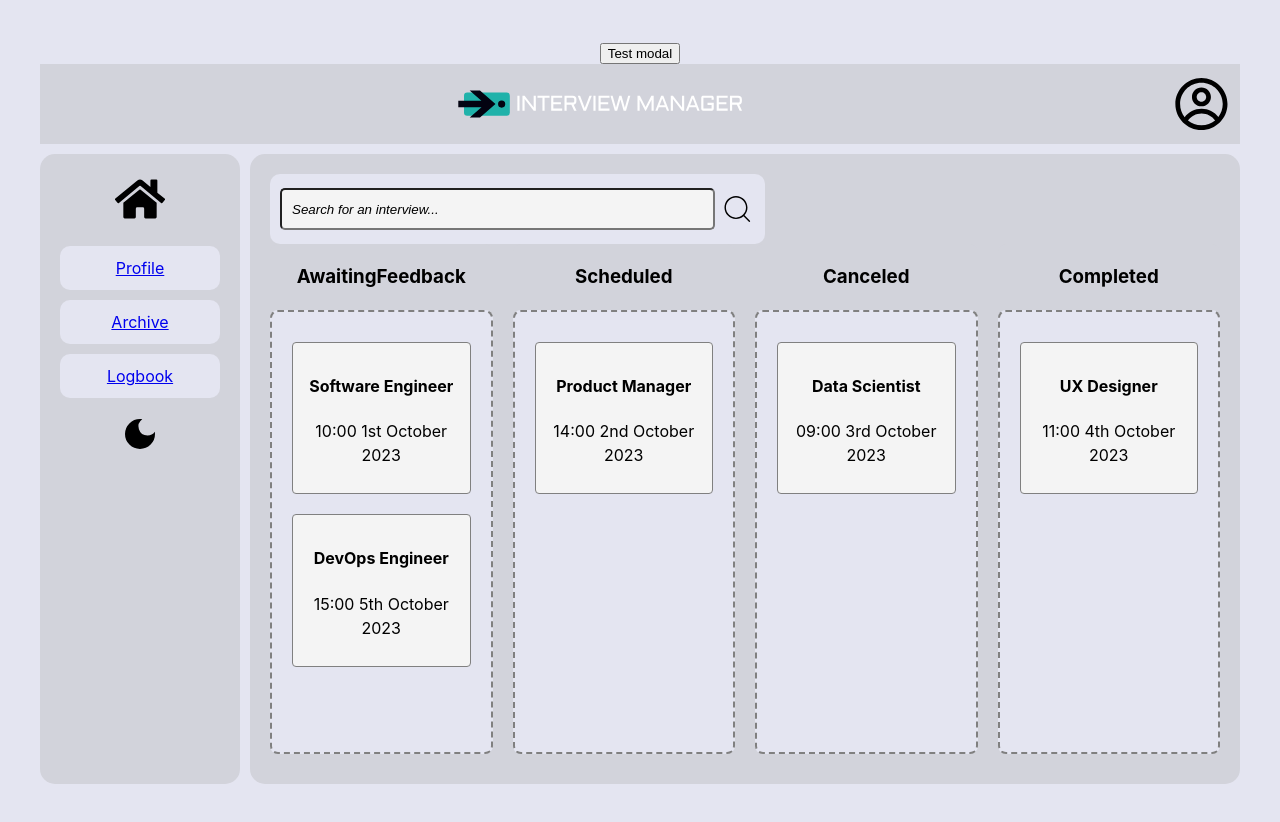
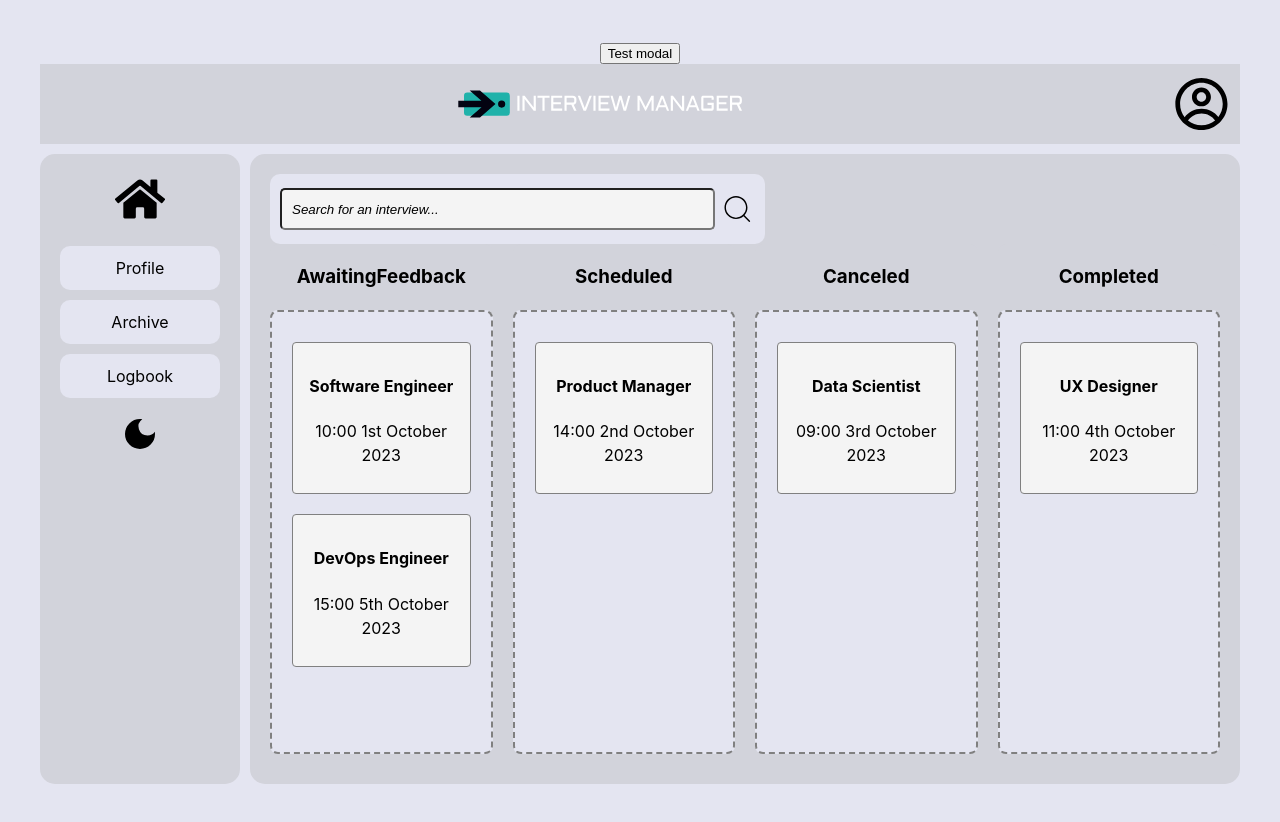
Before and after one commit to johnfa1508/interview-manager-client, a React (Vite) app: page / in a window 1280 px wide. Built offline with nearby package versions, Linux system fonts and the light colour scheme.

Commit message:
navbar styling changes

```diff
--- a/src/components/navigation/index.jsx
+++ b/src/components/navigation/index.jsx
@@ -10,15 +10,19 @@ export default function NavBar() {
   return (
     <>
       <nav>
-        <FaHome size={'50px'} />
+        <Link to="/">
+          <FaHome size={'50px'} />
+        </Link>
 
         <ul>
           <li>
             <Link to="/profile">Profile</Link>
           </li>
+
           <li>
             <Link to="/archive">Archive</Link>
           </li>
+
           <li>
             <Link to="/logbook">Logbook</Link>
           </li>
--- a/src/components/navigation/style.css
+++ b/src/components/navigation/style.css
@@ -3,6 +3,11 @@ nav {
   padding: 20px;
   border-radius: 15px;
   margin-top: 10px;
+}
+
+nav a {
+  text-decoration: none;
+  color: var(--text-color);
 }
 
 nav ul {
```
